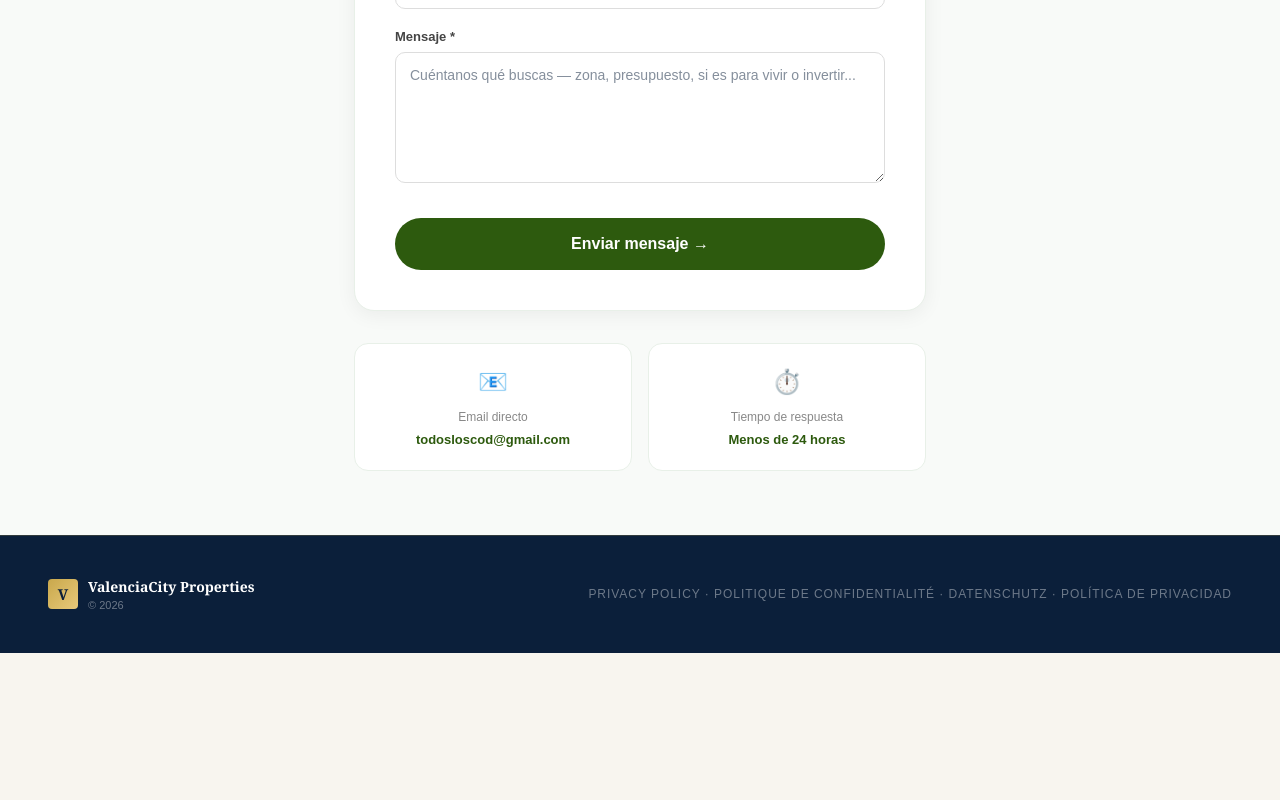
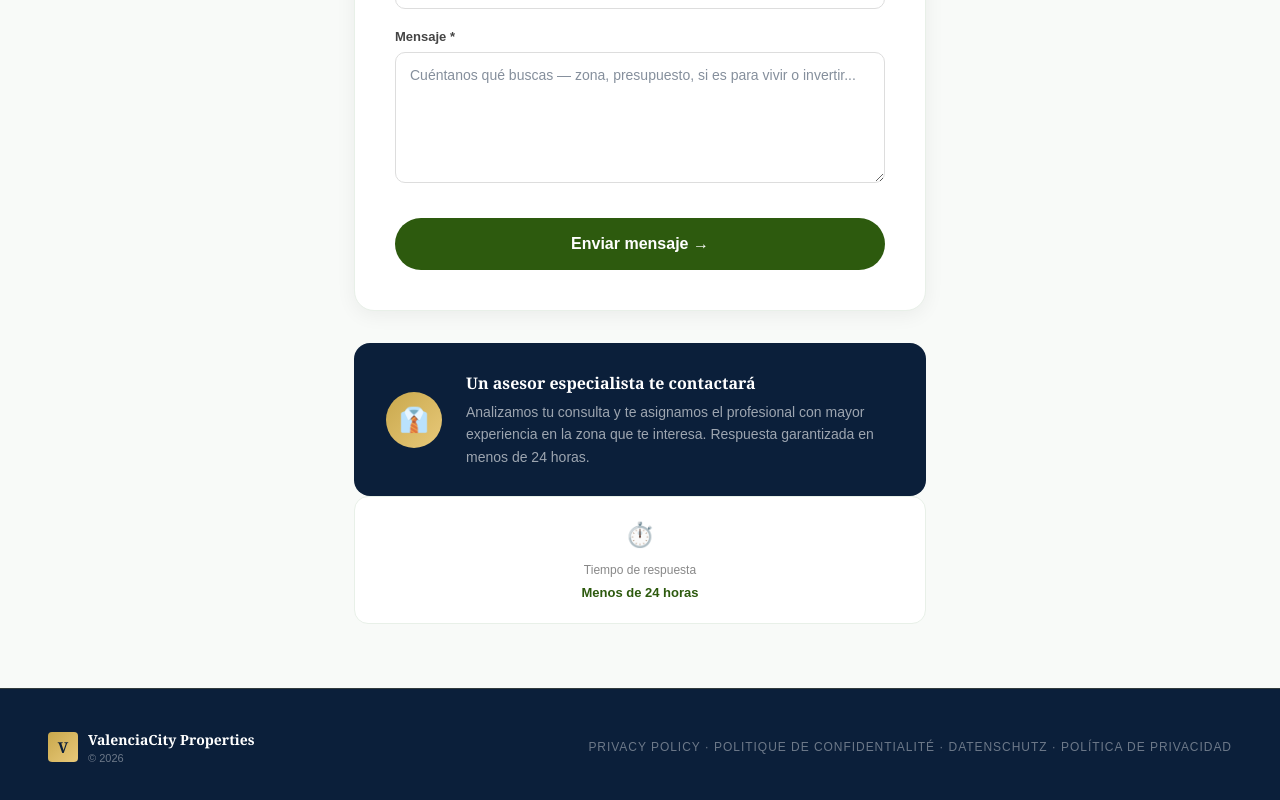
Before and after one commit to albega9/barriometro, a Next.js app: page /contactanos in a window 1280 px wide. Shown: the part 764-1564 px from the top of the page. Before the commit the page ends 1417 px from the top, so only its background shows below. Built offline with nearby package versions, Linux system fonts and the light colour scheme.

Commit message:
mejora contactanos asesor profesional

```diff
--- a/app/contactanos/page.js
+++ b/app/contactanos/page.js
@@ -112,19 +112,36 @@ export default function Contactanos() {
           </div>
         )}
 
-        <div style={{ display: 'grid', gridTemplateColumns: '1fr 1fr', gap: '16px', marginTop: '32px' }}>
-          <div style={{ background: '#fff', borderRadius: '14px', padding: '20px', border: '1px solid #e8f0e8', textAlign: 'center' }}>
-            <div style={{ fontSize: '24px', marginBottom: '8px' }}>📧</div>
-            <div style={{ fontSize: '12px', color: '#888', marginBottom: '4px' }}>{c.directo.email}</div>
-            <div style={{ fontSize: '13px', fontWeight: '600', color: '#2d5a0e' }}>todosloscod@gmail.com</div>
-          </div>
+       <div style={{ marginTop: '32px', background: '#0B1F3A', borderRadius: '16px', padding: '28px 32px', display: 'flex', alignItems: 'center', gap: '24px' }}>
+  <div style={{
+    width: '56px', height: '56px', flexShrink: 0,
+    background: 'linear-gradient(135deg, #C9A84C, #E8C97A)',
+    borderRadius: '50%',
+    display: 'flex', alignItems: 'center', justifyContent: 'center',
+    fontSize: '24px'
+  }}>👔</div>
+  <div>
+    <div style={{ fontSize: '16px', fontWeight: '700', color: '#FFFFFF', fontFamily: 'Georgia, serif', marginBottom: '6px' }}>
+      {idioma === 'es' ? 'Un asesor especialista te contactará' :
+       idioma === 'en' ? 'A specialist advisor will contact you' :
+       idioma === 'fr' ? 'Un conseiller spécialisé vous contactera' :
+       'Ein Fachberater wird Sie kontaktieren'}
+    </div>
+    <div style={{ fontSize: '14px', color: 'rgba(255,255,255,0.6)', fontFamily: 'Arial, sans-serif', lineHeight: '1.6' }}>
+      {idioma === 'es' ? 'Analizamos tu consulta y te asignamos el profesional con mayor experiencia en la zona que te interesa. Respuesta garantizada en menos de 24 horas.' :
+       idioma === 'en' ? 'We analyze your inquiry and assign you the professional with the most experience in your area of interest. Response guaranteed within 24 hours.' :
+       idioma === 'fr' ? 'Nous analysons votre demande et vous assignons le professionnel le plus expérimenté dans votre zone d\'intérêt. Réponse garantie en moins de 24 heures.' :
+       'Wir analysieren Ihre Anfrage und weisen Ihnen den erfahrensten Fachmann für Ihre Interessenregion zu. Antwort garantiert innerhalb von 24 Stunden.'}
+    </div>
+  </div>
+</div>
           <div style={{ background: '#fff', borderRadius: '14px', padding: '20px', border: '1px solid #e8f0e8', textAlign: 'center' }}>
             <div style={{ fontSize: '24px', marginBottom: '8px' }}>⏱️</div>
             <div style={{ fontSize: '12px', color: '#888', marginBottom: '4px' }}>{c.directo.tiempo}</div>
             <div style={{ fontSize: '13px', fontWeight: '600', color: '#2d5a0e' }}>{c.directo.tiempoVal}</div>
           </div>
         </div>
-      </div>
+
     </main>
   )
 }
```
